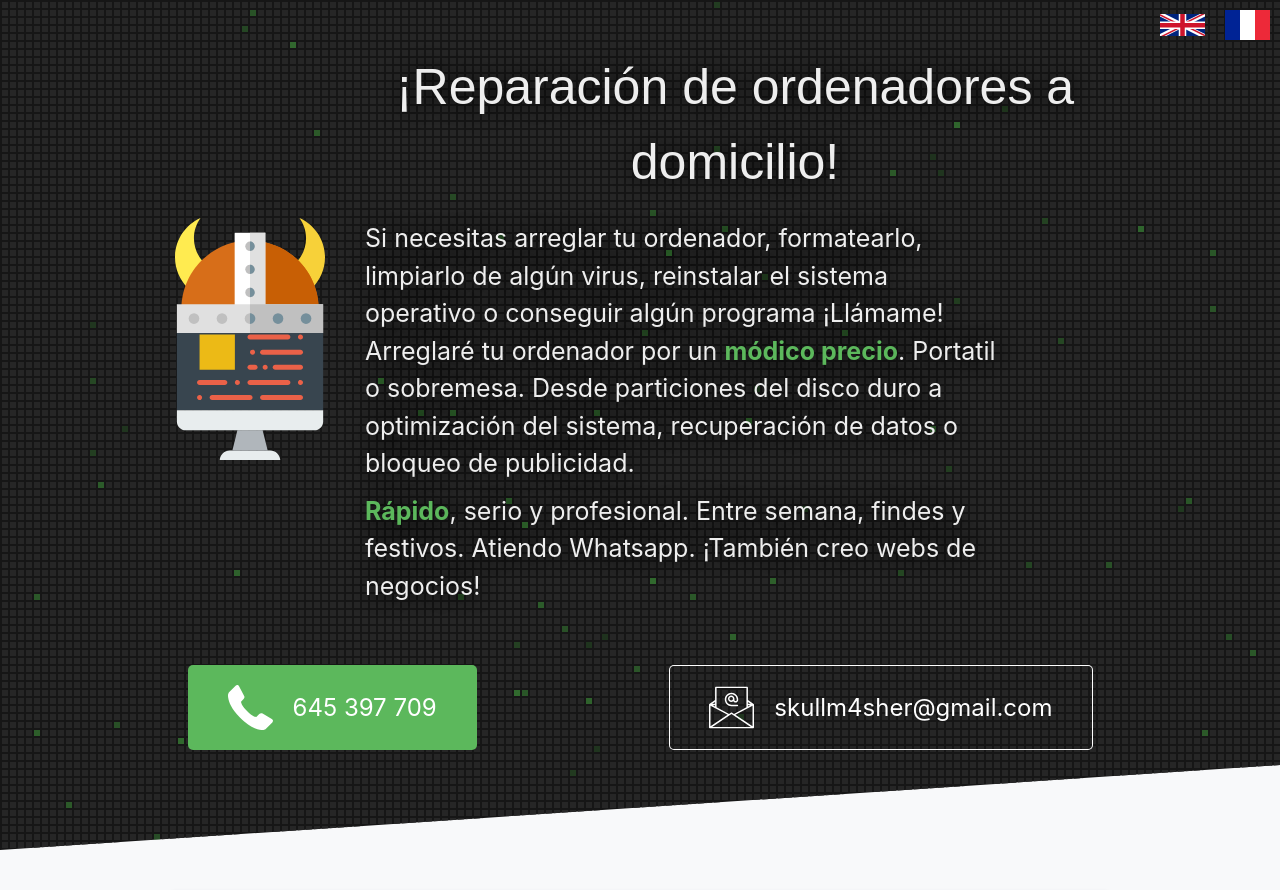
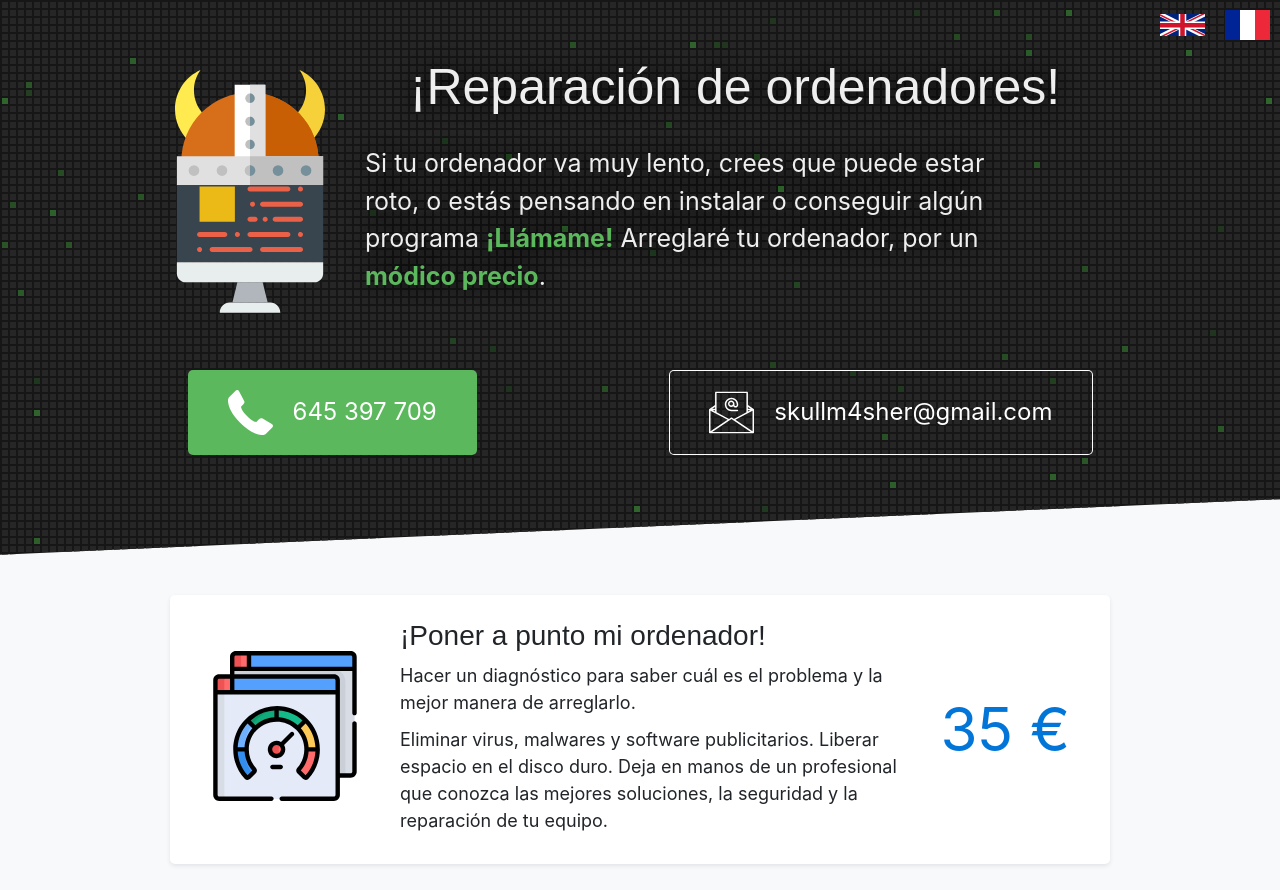
Before and after one commit to SkullMasher/computer-repair-zaragoza, a PHP site: page / in a window 1280 px wide. Shown: the top 890 px of the page. Run offline with PHP 8.4, Linux system fonts and the light colour scheme.

Commit message:
:skull: Revert to previous tagline text

```diff
--- a/app/index.php
+++ b/app/index.php
@@ -12,7 +12,7 @@
   <meta property="og:url" content="https://skullmasher.io/reparacion-ordenador-zaragoza/">
   <meta property="og:description" content="Si tu ordenador va muy lento, crees que puede estar roto, o estás pensando en instalar o conseguir algún programa ¡Llámame! Arreglaré tu ordenador, sea lo sea lo que le pase, por un módico precio.">
   <meta property="og:type" content="website">
-  <meta property="og:image" content="https://skullmasher.io/reparacion-ordenador-zaragoza/img/computer_repair_guy_logo.jpg">
+  <meta property="og:image" content="https://skullmasher.io/reparacion-ordenador-zaragoza/img/opengraph_screenshot.png">
 </head>
 <body>
   <nav class="nav-langage">
@@ -26,9 +26,8 @@
           <?php echo file_get_contents('img/logo.svg') ?>
         </picture>
         <div class="item-fluid">
-          <h1 class="page-head__title">¡Reparación de ordenadores a domicilio!</h1>
-          <p class="page-head__tagline page-head__tagline--smaller">Si necesitas arreglar tu ordenador, formatearlo, limpiarlo de algún virus, reinstalar el sistema operativo o conseguir algún programa ¡Llámame! Arreglaré tu ordenador por un <strong class="color--success">módico precio</strong>. Portatil o sobremesa. Desde particiones del disco duro a optimización del sistema, recuperación de datos o bloqueo de publicidad.</p>
-          <p class="page-head__tagline page-head__tagline--smaller"><strong class="color--success">Rápido</strong>, serio y profesional. Entre semana, findes y festivos. Atiendo Whatsapp. ¡También creo webs de negocios!</p>
+          <h1 class="page-head__title">¡Reparación de ordenadores!</h1>
+          <p class="page-head__tagline page-head__tagline--smaller">Si tu ordenador va muy lento, crees que puede estar roto, o estás pensando en instalar o conseguir algún programa <strong class="color--success">¡Llámame!</strong> Arreglaré tu ordenador, por un <strong class="color--success">módico precio</strong>.</p>
         </div>
       </div>
       <div class="page-head__action">
```
